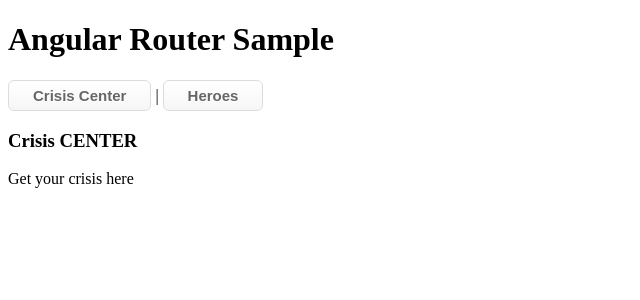
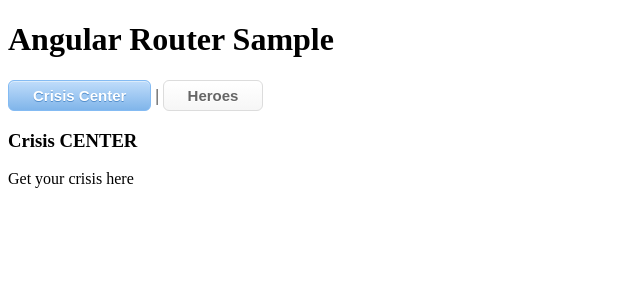
Before and after one commit to PoliteknikBrunei-MWE/angular-router-sample, an Angular app: page /crisis-list in a window 1280 px wide. Shown: the top 300 px of the page, without its empty margins (0-640 px from the left). Built offline with nearby package versions, Linux system fonts and the light colour scheme.

Commit message:
Refactor navigation links in app.component.html and add imports in app.component.ts

```diff
--- a/src/app/app.component.html
+++ b/src/app/app.component.html
@@ -1,8 +1,23 @@
 <h1>Angular Router Sample</h1>
 
 <nav>
-  <a class="button" routerLink="/crisis-list">Crisis Center</a> |
-  <a class="button" routerLink="/heroes-list">Heroes</a>
+  <a
+    class="button"
+    routerLink="/crisis-list"
+    routerLinkActive="activebutton"
+    ariaCurrentWhenActive="page"
+  >
+    Crisis Center
+  </a>
+  |
+  <a
+    class="button"
+    routerLink="/heroes-list"
+    routerLinkActive="activebutton"
+    ariaCurrentWhenActive="page"
+  >
+    Heroes
+  </a>
 </nav>
 
 <router-outlet></router-outlet>
```
Also changed, not shown: src/app/app.component.ts (+8 -2 lines).
